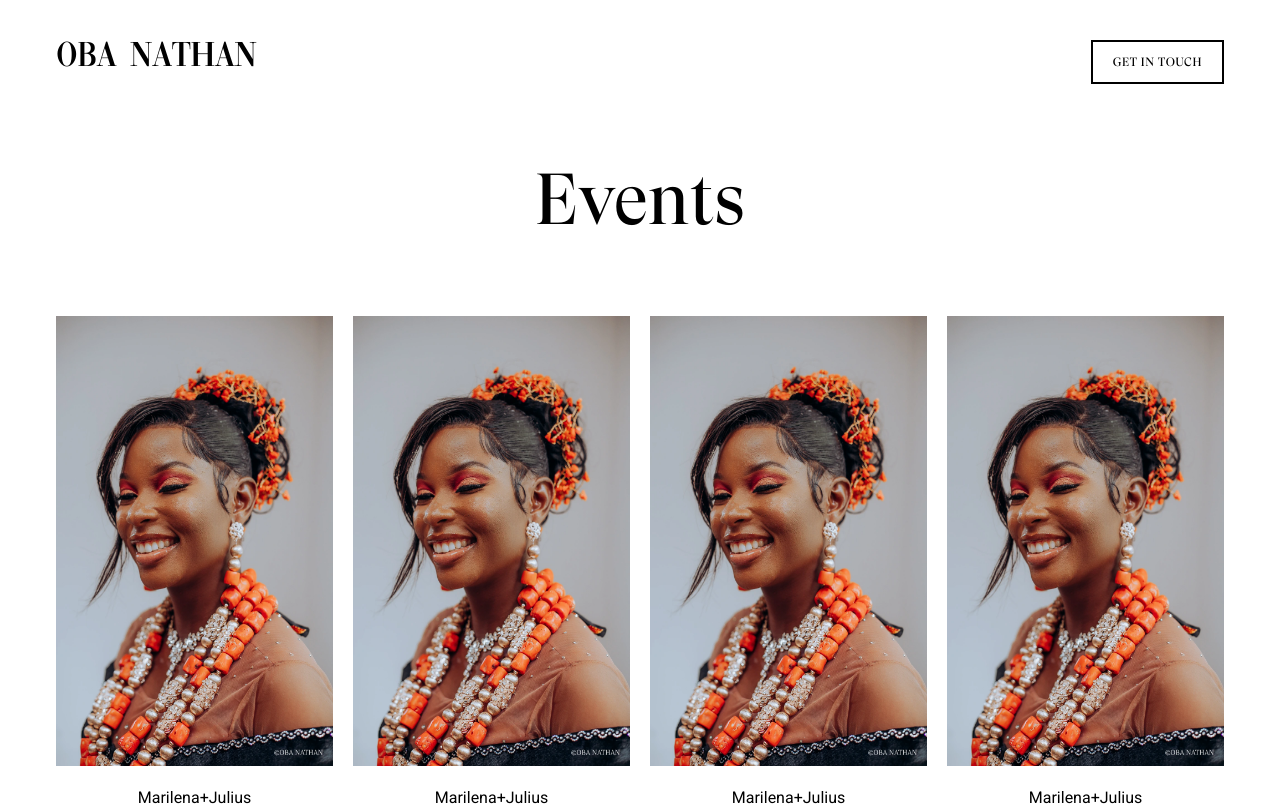
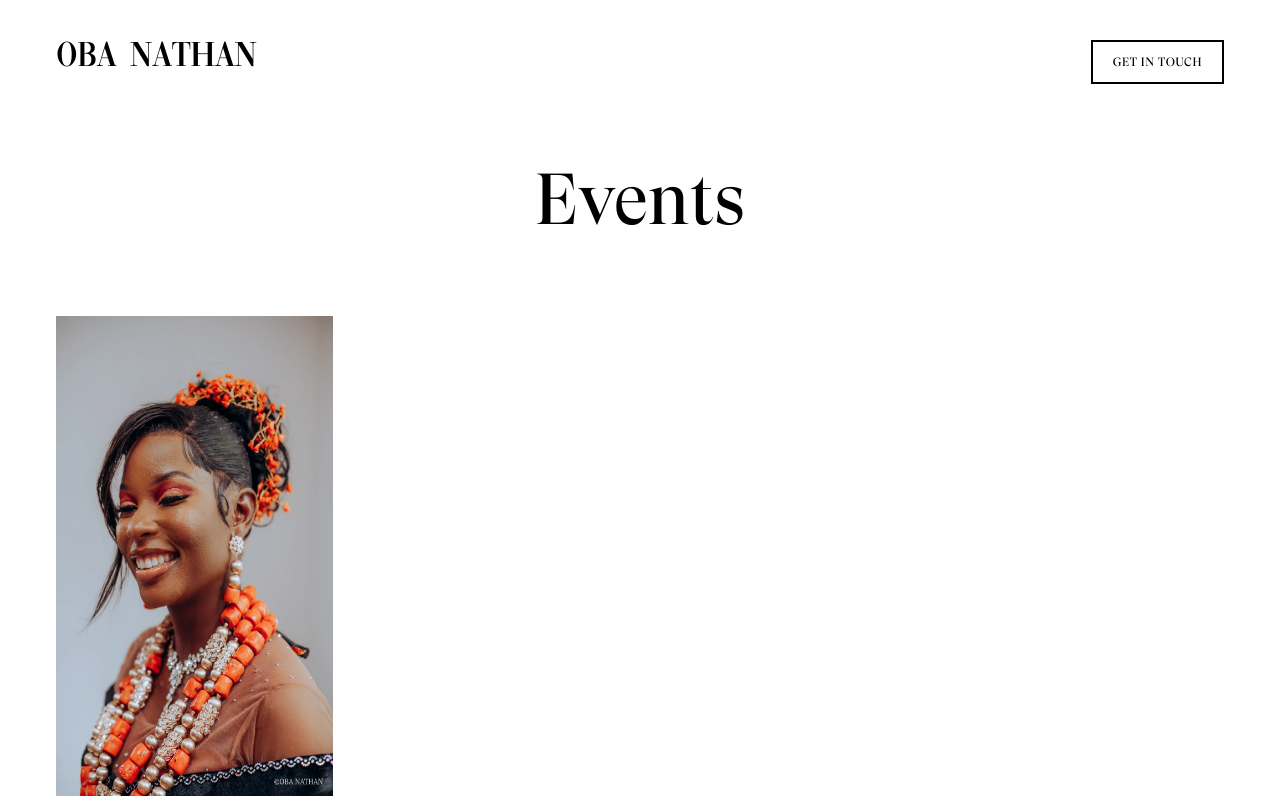
Before and after one commit to HenryAgu/Oba-Nathan, a Next.js app: page /events in a window 1280 px wide. Shown: the top 806 px of the page. Built offline with nearby package versions, Linux system fonts and the light colour scheme; a web font is replaced by a local one.

Commit message:
feat: new screen (try)

```diff
--- /dev/null
+++ b/src/app/events/[id]/page.tsx
@@ -0,0 +1,16 @@
+"use client";
+import Hero from "@/components/Hero";
+import { useParams } from "next/navigation";
+
+const ProductPage = () => {
+  const params = useParams();
+  const id = Array.isArray(params.id) ? params.id[0] : params.id;
+
+  return (
+    <div className="min-h-screen">
+      <Hero id={id as string}/>
+    </div>
+  );
+};
+
+export default ProductPage;
--- a/src/app/events/page.tsx
+++ b/src/app/events/page.tsx
@@ -1,3 +1,4 @@
+import Header from "@/components/shared/Header";
 import { Roboto } from "next/font/google";
 import localFont from "next/font/local";
 import Image from "next/image";
@@ -13,6 +14,7 @@ const gtSuperDisplay = localFont({
 interface PhotoGallery {
   title: string;
   image: string;
+  link: string;
 }
 
 const roboto = Roboto({
@@ -23,78 +25,48 @@ const roboto = Roboto({
 
 const photoGallery: PhotoGallery[] = [
   {
-    title: "Sunset Bliss",
+    title: "Marilena+Julius",
     image: "/images/image.webp",
-  },
-  {
-    title: "Mountain Peaks",
-    image: "/images/image.webp",
-  },
-  {
-    title: "City Lights",
-    image: "/images/image.webp",
-  },
-  {
-    title: "City Lights",
-    image: "/images/image.webp",
-  },
-  {
-    title: "City Lights",
-    image: "/images/image.webp",
-  },
-  {
-    title: "City Lights",
-    image: "/images/image.webp",
-  },
-
-  {
-    title: "City Lights",
-    image: "/images/image.webp",
-  },
-  {
-    title: "City Lights",
-    image: "/images/image.webp",
+    link: "Marilena+Julius",
   },
 ];
 
 const EventPage = () => {
   return (
     <main className="px-4 md:px-14 py-5">
-      <div className="flex justify-between items-baseline">
-        <Link href="/" className="uppercase font-vogue text-2xl md:text-4xl font-black">oba nathan</Link>
-        <Link href="tel:+2349091748665">
-          <button
-            className={`${gtSuperDisplay.className} border-2 font-[sorts] mt-5 border-black w-fit mx-auto text-center py-3 px-5 text-xs hover:bg-black hover:text-white  transition duration-300 ease-in-out tracking-wider`}
-          >
-            GET IN TOUCH
-          </button>
-        </Link>
-      </div>
+      <Header />
       <div className="mt-20 text-center">
-        <h1 className={`${gtSuperDisplay.className} text-4xl lg:text-7xl`}>Events</h1>
+        <h1 className={`${gtSuperDisplay.className} text-4xl lg:text-7xl`}>
+          Events
+        </h1>
       </div>
       <div className="my-10 md:my-20 grid grid-cols-1 md:grid-cols-4 gap-x-5 gap-y-10 md:gap-y-20">
         {photoGallery.map((photo, index) => (
-          <div className="group flex flex-col gap-y-5" key={index}>
+          <Link href={`/events/${photo.link}`} className="group flex flex-col gap-y-5" key={index}>
             <Image
               src={photo.image}
               alt="image"
               width={350}
               height={500}
-              className="w-full md:h-[450px] grayscale-0 group-hover:grayscale transition duration-300 ease-in-out"
+              className="w-full md:h-[480px] grayscale-0 group-hover:grayscale transition duration-300 ease-in-out"
             />
             <p
               className={`text-center text-base text-black ${roboto.className} font-normal`}
             >
-              Marilena+Julius
+              {photo.title}
             </p>
-          </div>
+          </Link>
         ))}
       </div>
       <div className="my-10">
-        <h1 className={`text-5xl font-semibold ${gtSuperDisplay.className} leading-[60px]`}>
+        <h1
+          className={`text-5xl font-semibold ${gtSuperDisplay.className} leading-[60px]`}
+        >
           Have a project? <br />
-          Let&lsquo;s do this, <Link href="tel:+2349091748665" className="underline">together!</Link>
+          Let&lsquo;s do this,{" "}
+          <Link href="tel:+2349091748665" className="underline">
+            together!
+          </Link>
         </h1>
       </div>
     </main>
--- a/src/app/layout.tsx
+++ b/src/app/layout.tsx
@@ -2,7 +2,7 @@ import type { Metadata } from "next";
 import localFont from "next/font/local";
 import { Sorts_Mill_Goudy, Calligraffitti } from "next/font/google";
 import "./globals.css";
-import Footer from "@/components/Footer";
+import Footer from "@/components/shared/Footer";
 
 const vogue = localFont({
   src: "./fonts/Vogue.ttf",
--- /dev/null
+++ b/src/components/Hero.tsx
@@ -0,0 +1,70 @@
+import Image from "next/image";
+import React from "react";
+
+interface HeroImages {
+  path: string;
+  top: number;
+  width: number;
+  height: number;
+}
+
+interface HeroProps {
+  id: string;
+}
+
+const heroImages: HeroImages[] = [
+  {
+    path: "/images/image.webp",
+    top: 0,
+    width: 130,
+    height: 196,
+  },
+  {
+    path: "/images/image.webp",
+    top: 320,
+    width: 197,
+    height: 295,
+  },
+  {
+    path: "/images/image.webp",
+    top: 100,
+    width: 200,
+    height: 299,
+  },
+  {
+    path: "/images/image.webp",
+    top: 400,
+    width: 200,
+    height: 299,
+  },
+  {
+    path: "/images/image.webp",
+    top: 208,
+    width: 210,
+    height: 315,
+  },
+];
+
+const Hero: React.FC<HeroProps> = ({ id }) => {
+  return (
+    <main>
+      <div className="px-4 md:px-16 flex justify-between relative h-screen">
+        {heroImages.map((image, index) => (
+          <div key={index} className="relative" style={{ top: `${image.top}px` }}>
+            <Image
+              src={image.path}
+              alt="Image"
+              width={image.width}
+              height={image.height}
+              className={`w-[${image.width}px] h-[${image.height}px] aspect-[${image.width}/${image.height}] grayscale-0 group-hover:grayscale transition duration-300 ease-in-out`}
+            />
+          </div>
+        ))}
+      </div>
+      <h1>{id} try</h1>
+    </main>
+  );
+};
+
+
+export default Hero;
--- /dev/null
+++ b/src/components/shared/Header.tsx
@@ -0,0 +1,31 @@
+import localFont from "next/font/local";
+import Link from "next/link";
+import React from "react";
+
+const gtSuperDisplay = localFont({
+  src: "../../app/fonts/GT-Super-Display-Regular-Trial.otf",
+  variable: "--font-vogue",
+  weight: "100 900",
+});
+
+const Header = () => {
+  return (
+    <div className="flex justify-between items-baseline">
+      <Link
+        href="/"
+        className="uppercase font-vogue text-2xl md:text-4xl font-black"
+      >
+        oba nathan
+      </Link>
+      <Link href="tel:+2349091748665">
+        <button
+          className={`${gtSuperDisplay.className} border-2 font-[sorts] mt-5 border-black w-fit mx-auto text-center py-3 px-5 text-xs hover:bg-black hover:text-white  transition duration-300 ease-in-out tracking-wider`}
+        >
+          GET IN TOUCH
+        </button>
+      </Link>
+    </div>
+  );
+};
+
+export default Header;
```
Also changed, not shown: src/components/shared/Footer.tsx (renamed from src/components/Footer.tsx).
